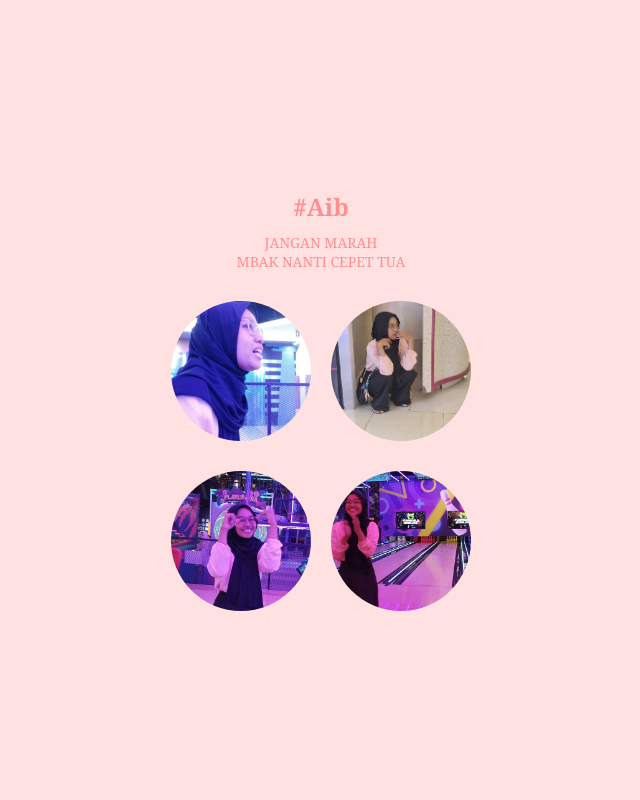
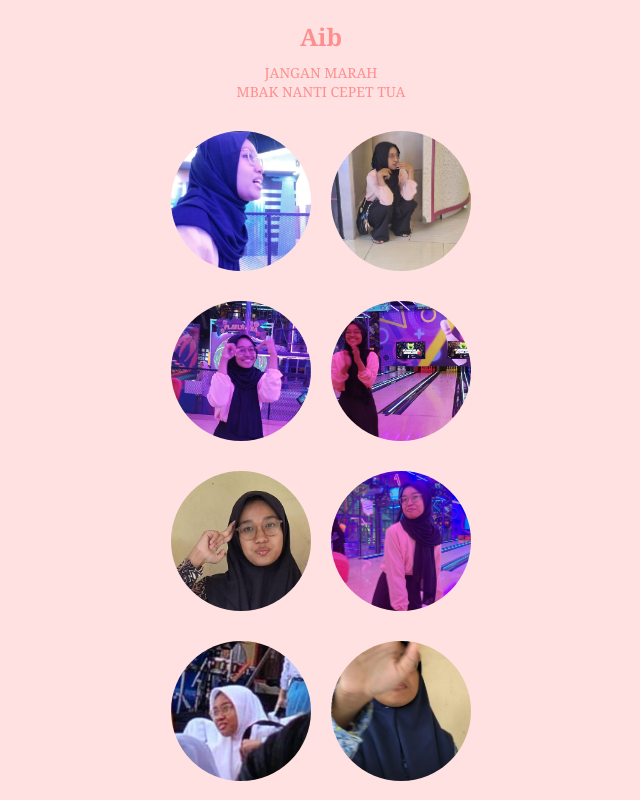
Before and after one commit to nadiya1234/kreatiff, a plain HTML site: page page5.html in a window 1280 px wide. Shown: the whole page, without its empty margins (319-959 px from the left). Drawn offline with Linux system fonts and the light colour scheme.

Commit message:
page5.html

```diff
--- a/page5.html
+++ b/page5.html
@@ -3,12 +3,12 @@
 <head>
   <meta charset="UTF-8">
   <meta name="viewport" content="width=device-width, initial-scale=1.0">
-  <title>#Aib</title>
+  <title>Aib</title>
   <link rel="stylesheet" href="style.css">
 </head>
 <body class="page page3">
 
-  <h2>#Aib</h2>
+  <h2>Aib</h2>
   <p class="warning">JANGAN MARAH<br>MBAK NANTI CEPET TUA</p>
 
   <div class="gallery">
@@ -19,6 +19,14 @@
     <img src="a3.jpeg">
     <img src="a4.jpeg">
   </div>
+  <div class="gallery">
+    <img src="a7.jpeg" alt="">
+    <img src="a8.jpeg" alt="">
+  </div>
+  <div class="gallery">
+    <img src="a5.jpeg">
+    <img src="a6.jpeg" alt="">
+  </div>
 
 </body>
 </html>
```
